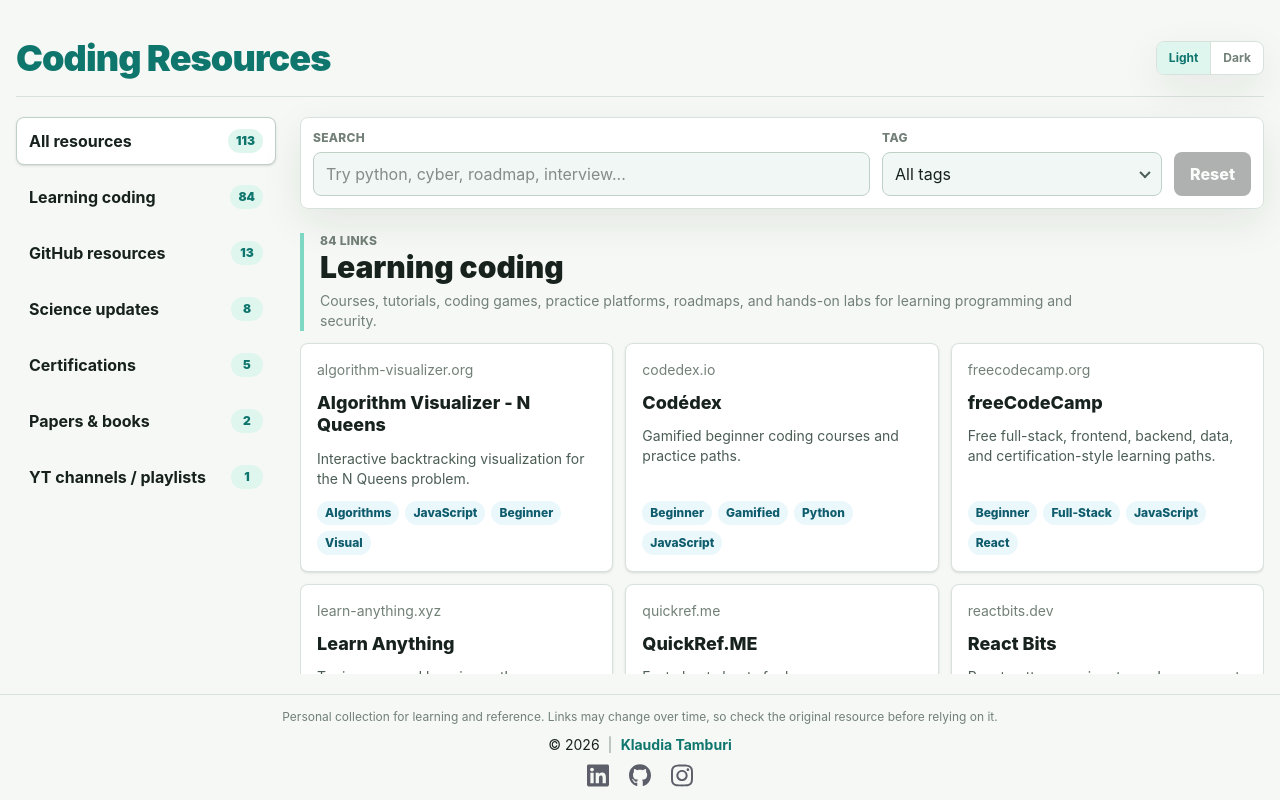
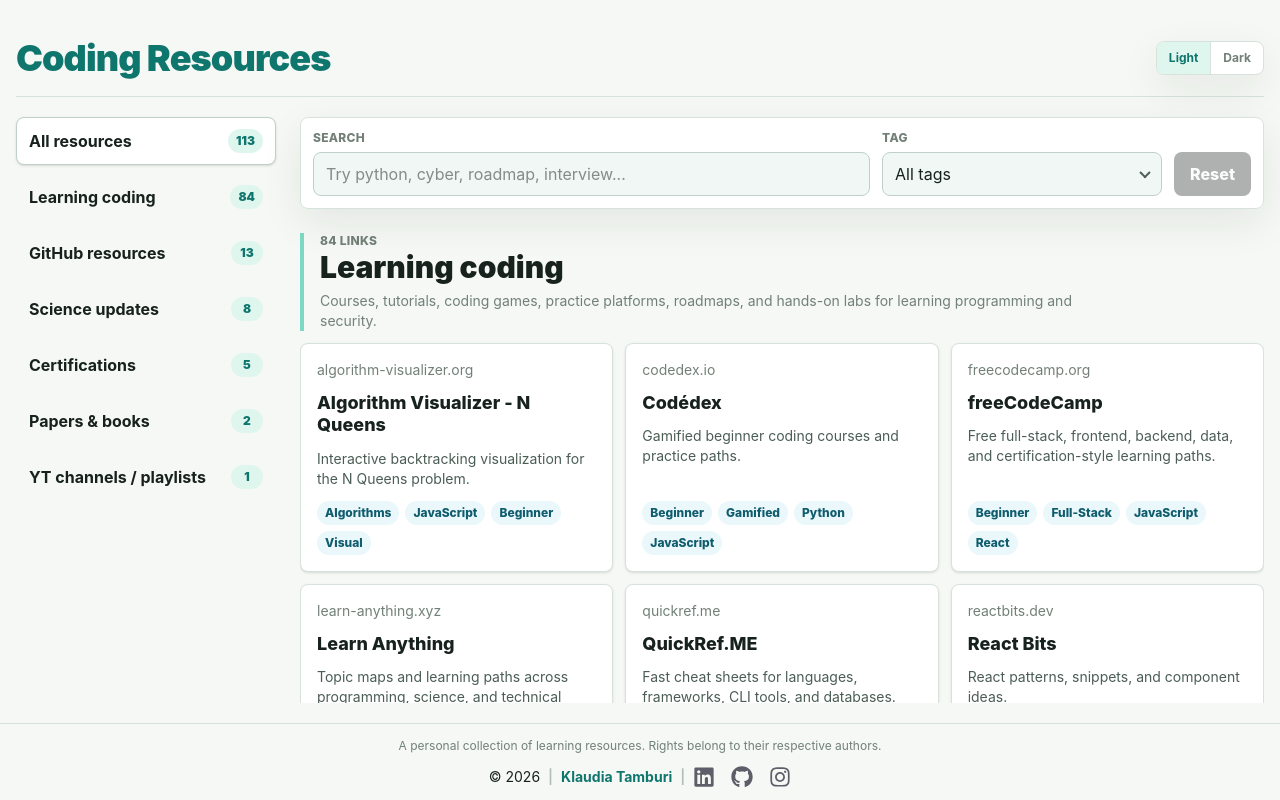
Before and after one commit to ktamburi/coding-resources, a Vue app: page / in a window 1280 px wide. Built offline with nearby package versions, Linux system fonts and the light colour scheme.

Commit message:
improve footer

```diff
--- a/src/components/SiteFooter.vue
+++ b/src/components/SiteFooter.vue
@@ -3,14 +3,12 @@ const year = new Date().getFullYear()
 </script>
 
 <template>
-  <footer class="shrink-0 border-t border-[var(--border)] px-5 py-3 text-center text-[var(--text-muted)]">
-    <p class="mx-auto mb-2 max-w-5xl text-xs leading-5">
-      Personal collection for learning and reference. Links may change over time, so check the original resource before
-      relying on it.
+  <footer class="shrink-0 border-t border-[var(--border)] px-3 py-2 text-center text-[var(--text-muted)] sm:px-5 sm:py-3">
+    <p class="mx-auto mb-1 max-w-5xl text-[0.65rem] leading-4 sm:mb-2 sm:text-xs sm:leading-5">
+      A personal collection of learning resources. Rights belong to their respective authors.
     </p>
 
-    <p class="mb-2 text-sm text-[var(--text)]">
-      <span class="inline-flex max-w-full flex-wrap items-center justify-center gap-x-2 gap-y-1">
+    <div class="inline-flex max-w-full flex-wrap items-center justify-center gap-x-2 gap-y-1 text-xs text-[var(--text)] sm:text-sm">
       <span>© {{ year }}</span>
       <span class="font-semibold text-[color-mix(in_srgb,var(--text-muted)_38%,var(--border))]" aria-hidden="true">
         |
@@ -24,10 +22,11 @@ const year = new Date().getFullYear()
       >
         Klaudia Tamburi
       </a>
+      <div class="inline-flex max-w-full flex-wrap items-center justify-center gap-x-2 gap-y-1">
+        <span class="font-semibold text-[color-mix(in_srgb,var(--text-muted)_38%,var(--border))]" aria-hidden="true">
+          |
         </span>
-    </p>
-
-    <nav class="flex flex-wrap items-center justify-center gap-5" aria-label="Social links">
+        <nav class="flex flex-wrap items-center justify-center gap-3 sm:gap-4" aria-label="Social links">
           <a
             class="inline-flex transition focus-visible:rounded focus-visible:outline focus-visible:outline-2 focus-visible:outline-offset-4 focus-visible:outline-[var(--accent)]"
             href="https://www.linkedin.com/in/klaudiatamburi/"
@@ -36,10 +35,8 @@ const year = new Date().getFullYear()
             aria-label="LinkedIn"
           >
             <img
-          class="block [filter:var(--social-img-base)] hover:[filter:var(--social-img-hover)]"
+              class="block size-4 [filter:var(--social-img-base)] hover:[filter:var(--social-img-hover)] sm:size-[22px]"
               src="/icons/social-linkedin.svg"
-          width="22"
-          height="22"
               alt=""
               decoding="async"
             />
@@ -52,10 +49,8 @@ const year = new Date().getFullYear()
             aria-label="GitHub"
           >
             <img
-          class="block [filter:var(--social-img-base)] hover:[filter:var(--social-img-hover)]"
+              class="block size-4 [filter:var(--social-img-base)] hover:[filter:var(--social-img-hover)] sm:size-[22px]"
               src="/icons/social-github.svg"
-          width="22"
-          height="22"
               alt=""
               decoding="async"
             />
@@ -68,14 +63,14 @@ const year = new Date().getFullYear()
             aria-label="Instagram"
           >
             <img
-          class="block [filter:var(--social-img-base)] hover:[filter:var(--social-img-hover)]"
+              class="block size-4 [filter:var(--social-img-base)] hover:[filter:var(--social-img-hover)] sm:size-[22px]"
               src="/icons/social-instagram.svg"
-          width="22"
-          height="22"
               alt=""
               decoding="async"
             />
           </a>
         </nav>
+      </div>
+    </div>
   </footer>
 </template>
```
Lines whose indentation alone changed are shown as unchanged.
